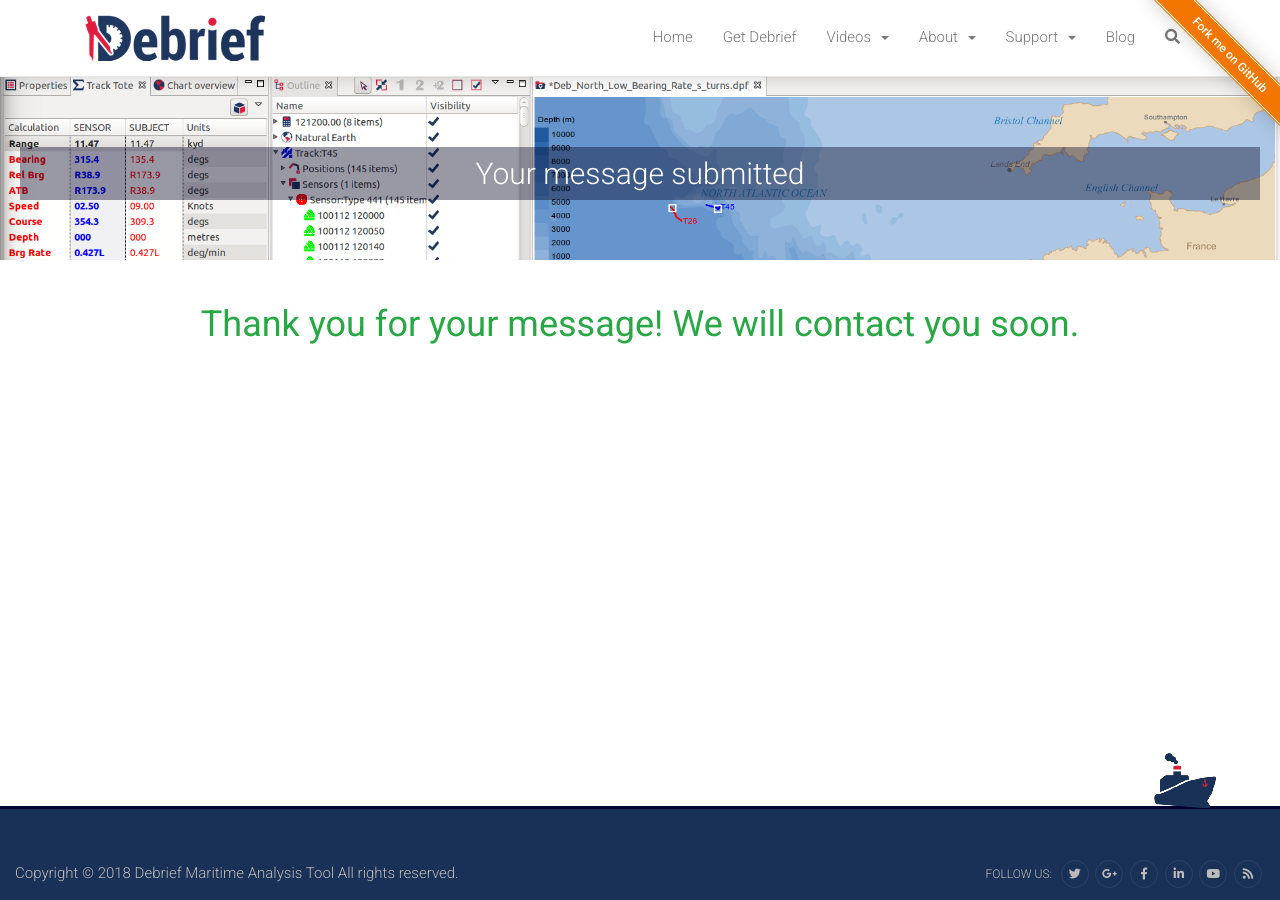
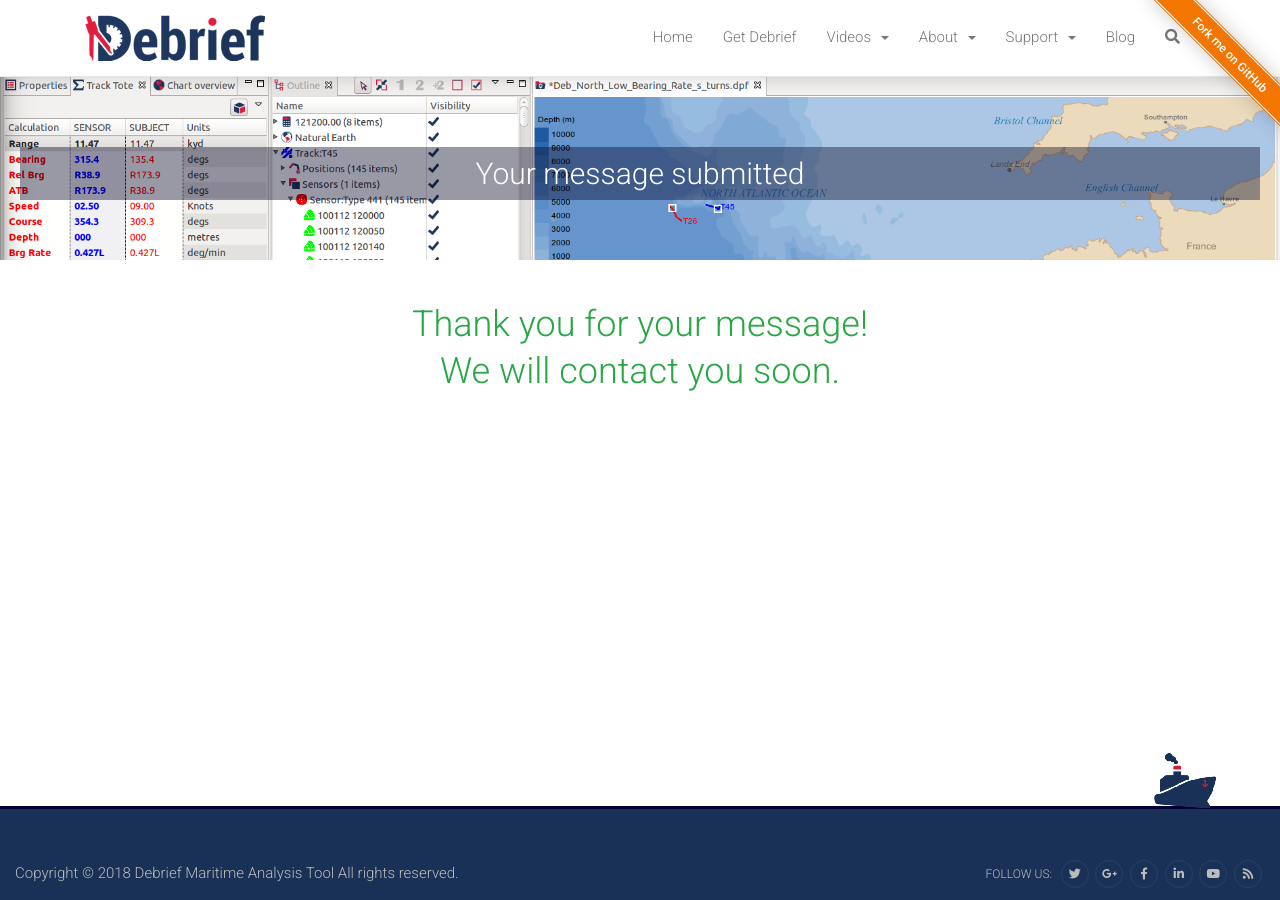
Before and after one commit to debrief/site, a Jekyll site: the page built from message-submitted.html, in a window 1280 px wide. Built offline with Jekyll 4.4.1, drawn with Linux system fonts in a browser that asks for light colours; nearby versions of some CDN libraries.

Commit message:
Fix text

```diff
--- a/message-submitted.html
+++ b/message-submitted.html
@@ -5,5 +5,6 @@ title: Get Debrief – Debrief Maritime Analysis Tool
 
 {% include header-page.html title="Your message submitted" image="../assets/images/header_bg_getdebrief.png" %}
 <main>
-  <h1 class="mt-5 mb-5 text-center font-weight-normal text-success">Thank you for your message! We will contact you soon.</h1>
+  <h1 class="mt-5 text-center font-weight-light text-success">Thank you for your message!</h1>
+  <h1 class="mb-5 text-center font-weight-light text-success">We will contact you soon.</h1>
 </main>
```
